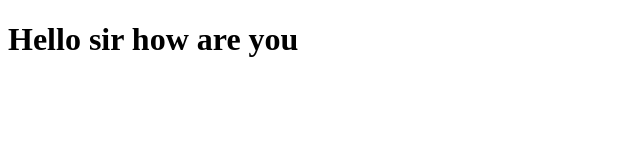
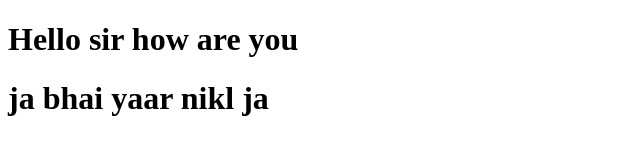
Before and after one commit to vinayakmishra-11/Delta-demo, a plain HTML site: page index.html in a window 1280 px wide. Shown: the whole page, without its empty margins (0-640 px from the left). Drawn offline with Linux system fonts and the light colour scheme.

Commit message:
changing

```diff
--- a/index.html
+++ b/index.html
@@ -7,5 +7,6 @@
 </head>
 <body>
     <h1>Hello sir how are you</h1>
+    <h1>ja bhai yaar nikl ja</h1>
 </body>
 </html>
```
